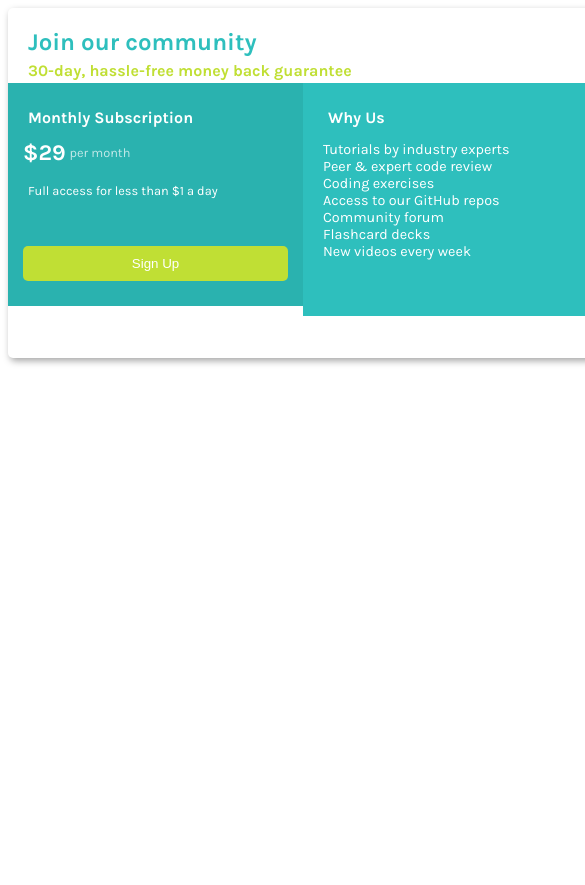
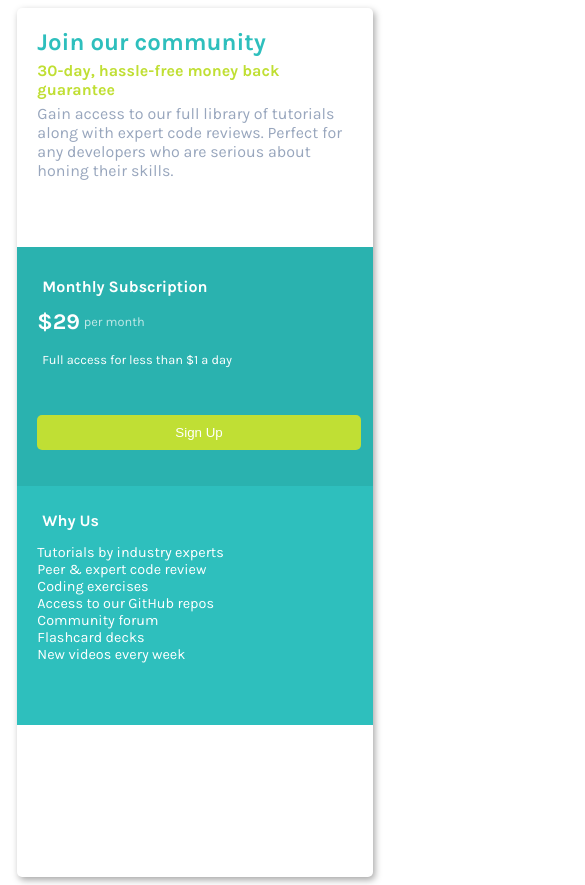
Before and after one commit to HarshitRinge89/Pricing-card-frontend-mentor-challenge, a plain HTML site: page index.html in a window 390 px wide. Shown: the top 885 px of the page, 585 px wide, since content can reach past the window. Before the commit the page ends 844 px from the top, so only its background shows below. Drawn offline with Linux system fonts and the light colour scheme.

Commit message:
Update style.css
It had been 9 months ever since i started web dev and so here i am back with this project which was left uncompleted since i was newbie back then i didn't have the skills to perfect it but now i do have them so i turned on it again and fixed all the issues + added an Web Responsive Design to it.

```diff
--- a/style.css
+++ b/style.css
@@ -26,21 +26,21 @@
 #top{
   color:#98a6bd;
   padding:15px;
-  width:100%;
-  height:45;
+  height:28%;
 }
 #bottom{
   color: white;
   width:100%;
   height:55%;
   display:flex;
+  flex-direction: row;
 }
 #bottom-left{
-  padding:15px;
+  padding:20px;
   background-color:#2ab2af;
   width:50%;
   height:100%;
-  margin-bottom:20px;
+  /* margin-bottom:20px; */
   line-height:30px;
 }
 #bottom-right{
@@ -83,3 +83,25 @@
   list-style:none;
   font-size:0.9rem;
 }
+@media (max-width: 576px){
+  #card{
+    justify-self: center;
+  }
+  #top{
+    height:24%;
+  }
+  #bottom{
+    display:flex;
+    flex-direction: column;
+  }
+  #card{
+    width:95%;
+    height: 105%;
+  }
+  #bottom-left{
+    width:91%;
+  }
+  #bottom-right{
+    width:91%;
+  }
+}
```
